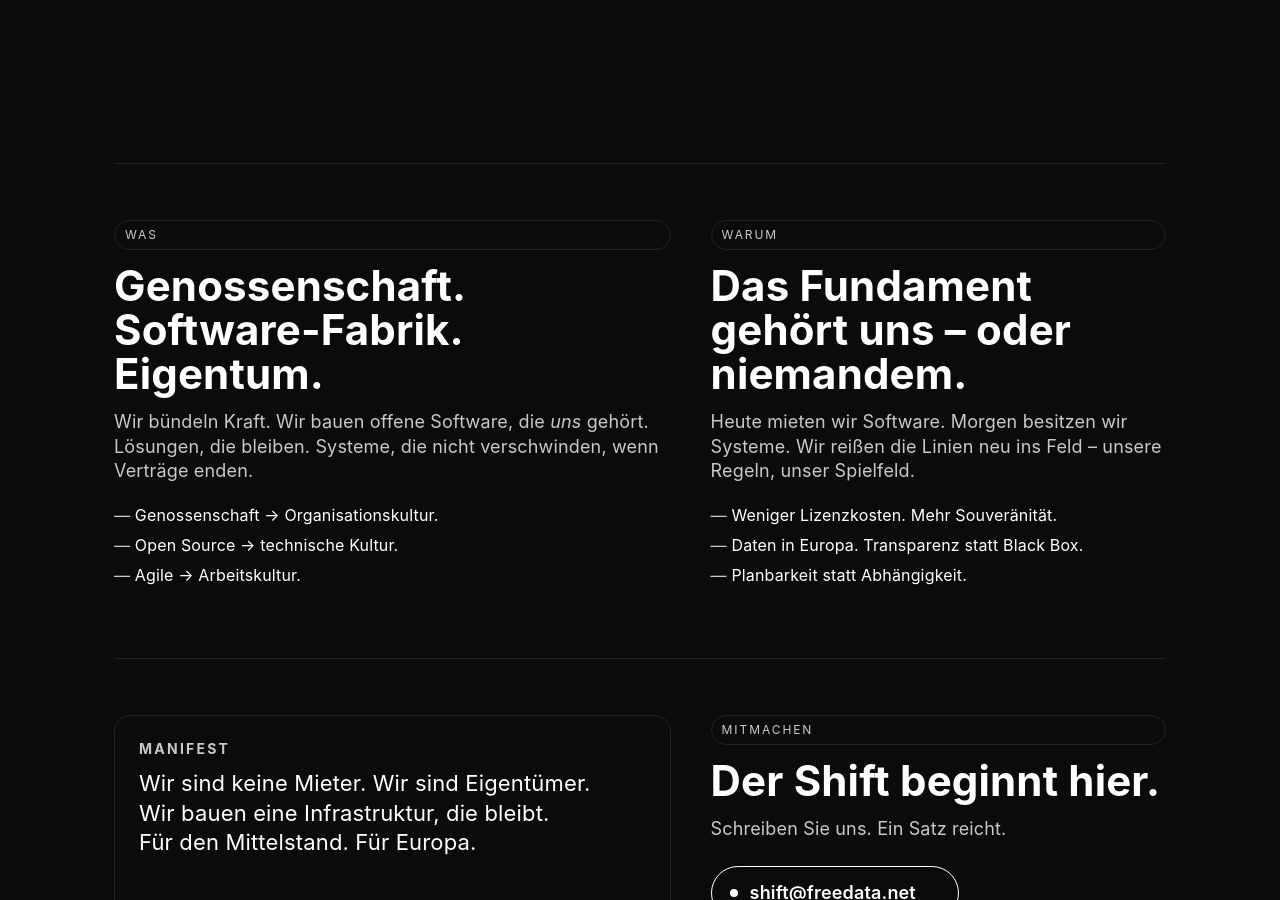
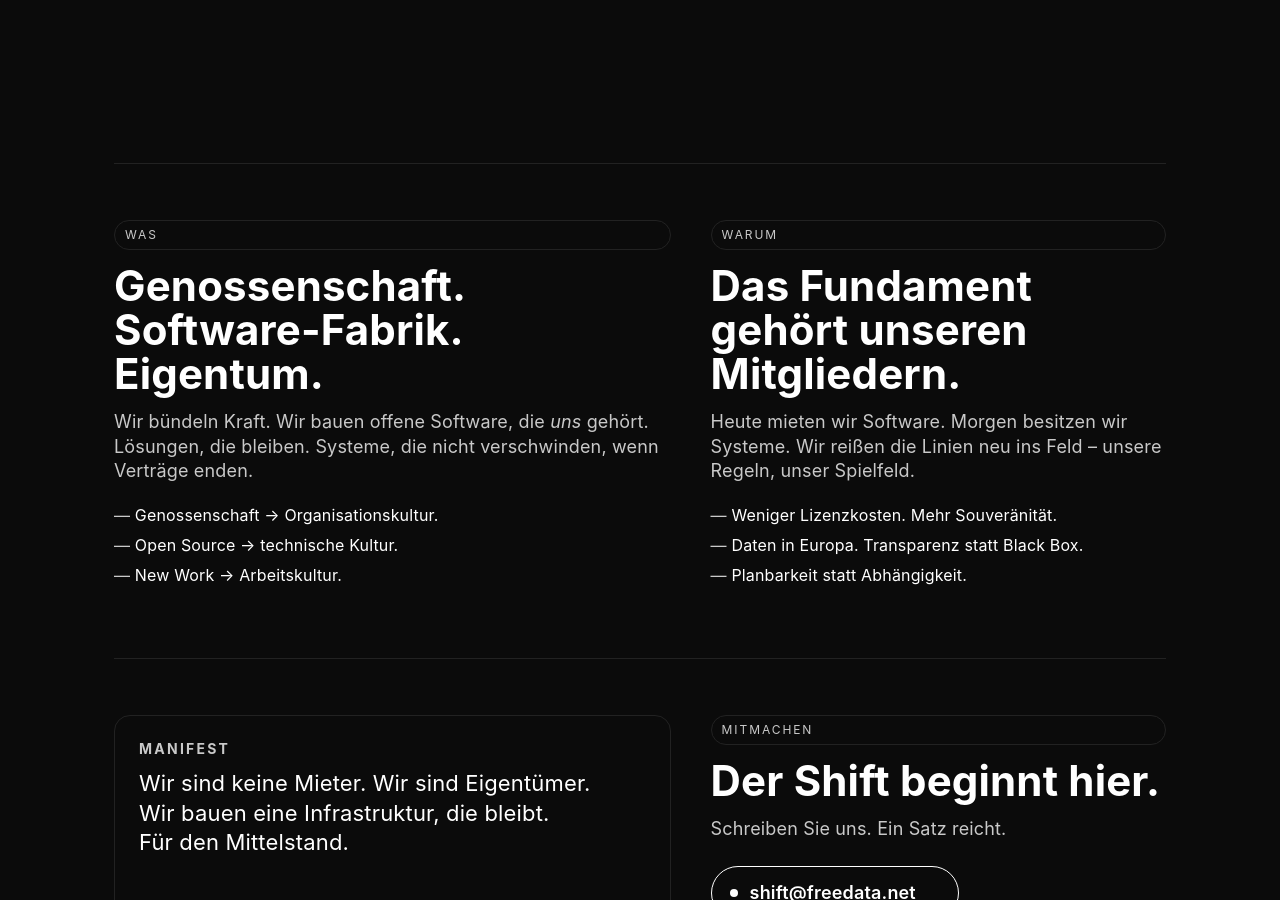
Before and after one commit to freedata-coop/freedata-coop.github.io, a Jekyll site: the page built from index.md, in a window 1280 px wide and 900 px high, scrolled down 745 px. Built offline with Jekyll 4.4.1, drawn with Linux system fonts in a browser that asks for light colours.

Commit message:
update custom.css

```diff
--- a/index.md
+++ b/index.md
@@ -28,13 +28,13 @@ title: FreeData – Wir reißen die Linien neu ins Spielfeld.
     <ul class="bullets">
       <li>Genossenschaft → Organisationskultur.</li>
       <li>Open Source → technische Kultur.</li>
-      <li>Agile → Arbeitskultur.</li>
+      <li>New Work → Arbeitskultur.</li>
     </ul>
   </div>
 
   <div class="stack">
     <span class="label">Warum</span>
-    <h2>Das Fundament gehört uns – oder niemandem.</h2>
+    <h2>Das Fundament gehört unseren <br> Mitgliedern.</h2>
     <p>Heute mieten wir Software. Morgen besitzen wir Systeme. Wir reißen die Linien neu ins Feld – unsere Regeln, unser Spielfeld.</p>
     <ul class="bullets">
       <li>Weniger Lizenzkosten. Mehr Souveränität.</li>
@@ -51,7 +51,7 @@ title: FreeData – Wir reißen die Linien neu ins Spielfeld.
     <h3>Manifest</h3>
     <p>Wir sind keine Mieter. Wir sind Eigentümer.<br/>
        Wir bauen eine Infrastruktur, die bleibt.<br/>
-       Für den Mittelstand. Für Europa.</p>
+       Für den Mittelstand. </p>
   </div>
 
   <div class="stack">
```
